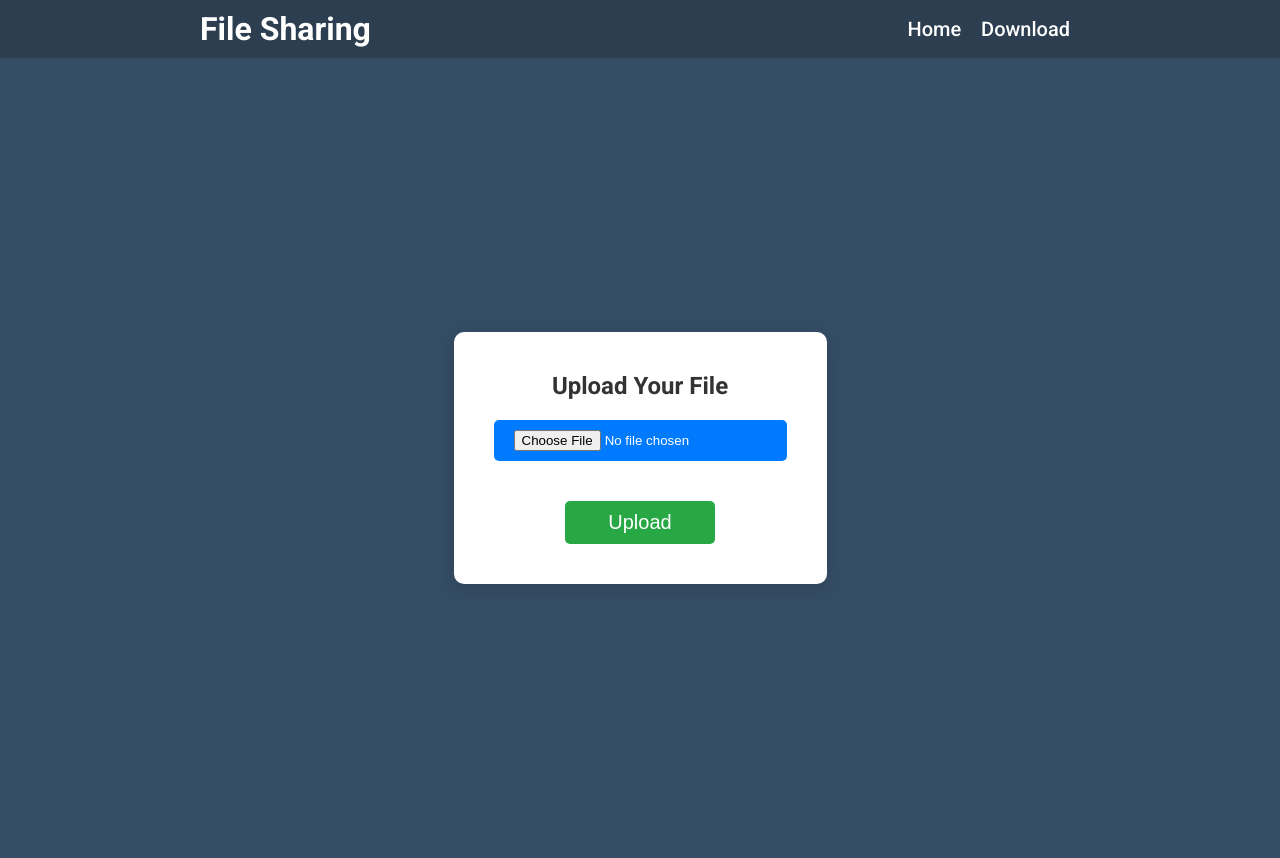
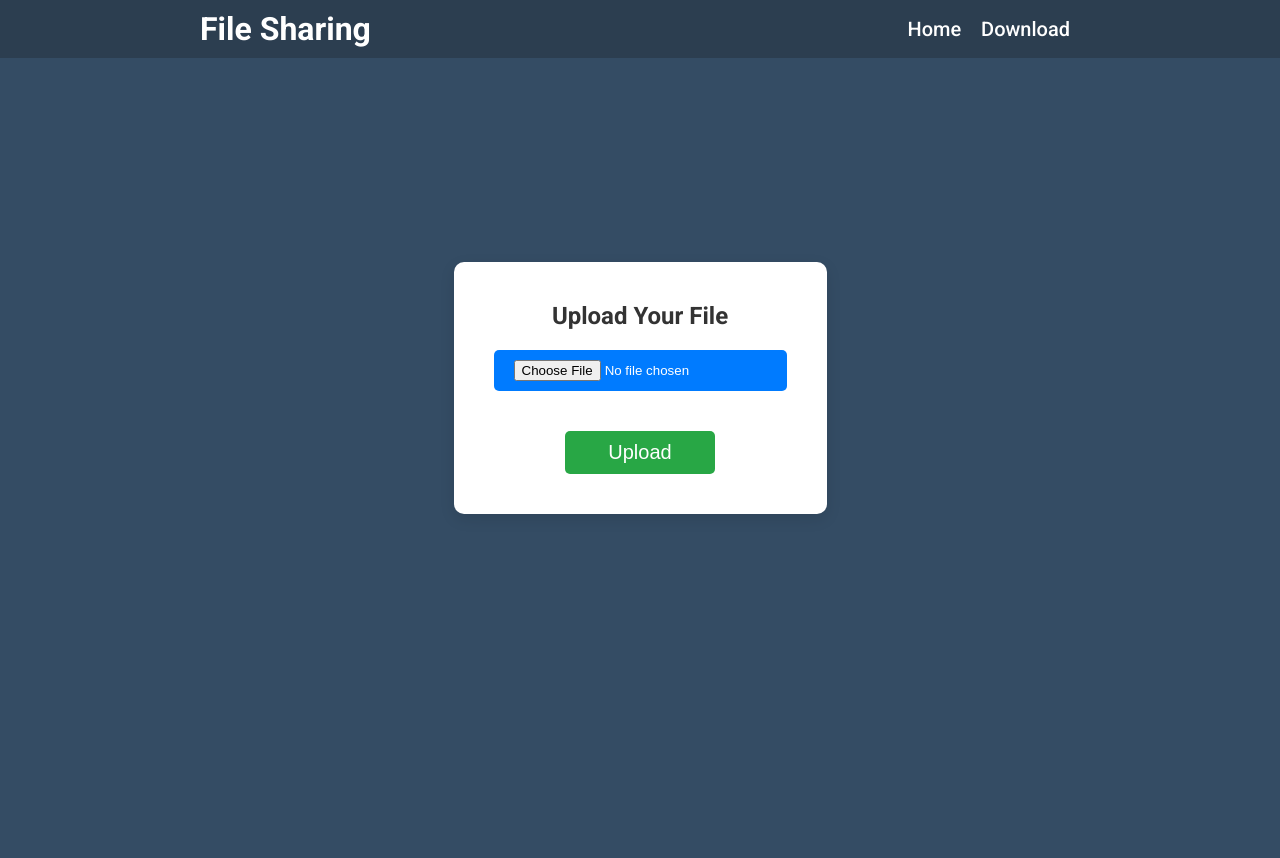
Before and after one commit to santoshvandari/FileSharing, a Django app: page / in a window 1280 px wide. After the commit the page ends 514 px from the top, so only its background shows below. Run offline with Django 5.2, Linux system fonts and the light colour scheme.

Commit message:
flex direction altered

```diff
--- a/static/css/base.css
+++ b/static/css/base.css
@@ -46,6 +46,7 @@ main{
     align-items: center;
     justify-content: center;
     height: 100vh;
-    flex-direction: column;
+    flex-direction: row;
     gap: 50px;
+    margin-top: -70px;
 }
```
